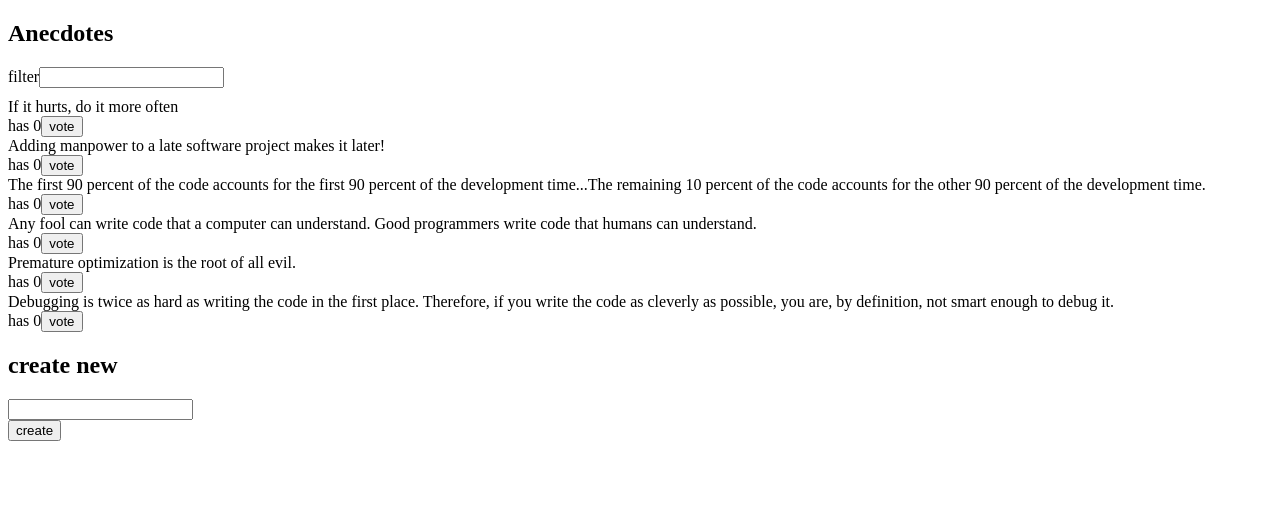
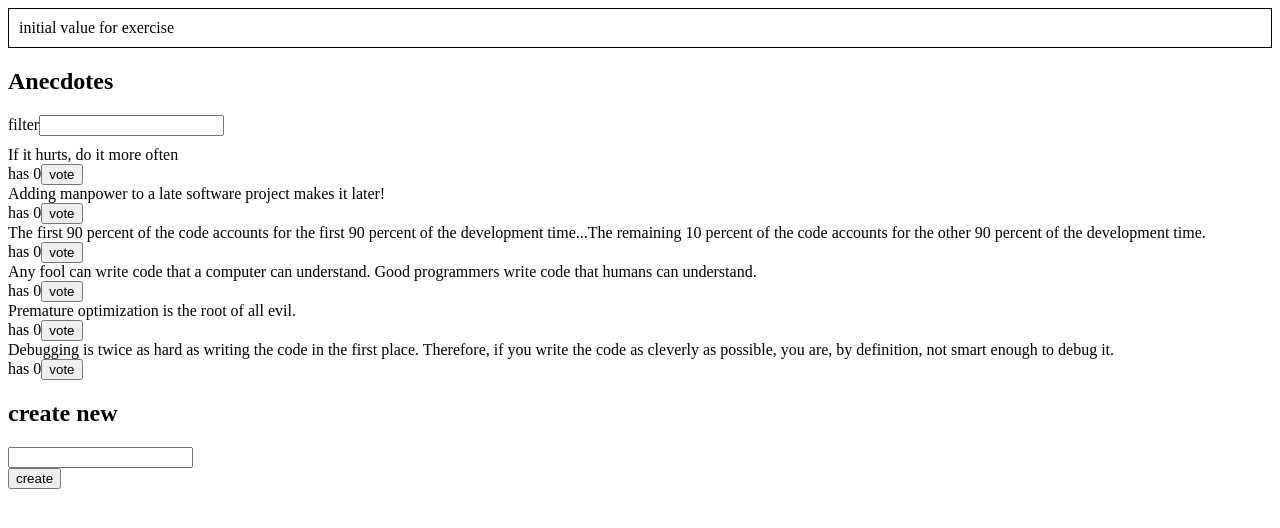
Before and after one commit to haplorhine/full-stack-open, a React (Vite) app in the folder part6/redux-anecdotes/: page / in a window 1280 px wide. Shown: the top 528 px of the page. Built offline with nearby package versions, Linux system fonts and the light colour scheme.

Commit message:
Implement 6.12 Anecdotes, step 10

```diff
--- a/part6/redux-anecdotes/src/App.jsx
+++ b/part6/redux-anecdotes/src/App.jsx
@@ -1,10 +1,12 @@
 import AnecdoteForm from './components/AnecdoteForm'
 import AnecdoteList from './components/AnecdoteList'
 import Filter from './components/Filter'
+import Notification from './components/Notification'
 
 const App = () => {
   return (
     <div>
+      <Notification />
       <h2>Anecdotes</h2>
       <Filter />
       <AnecdoteList />
--- a/part6/redux-anecdotes/src/components/Notification.jsx
+++ b/part6/redux-anecdotes/src/components/Notification.jsx
@@ -1,12 +1,16 @@
+import { useSelector } from 'react-redux'
+
 const Notification = () => {
+  const notification = useSelector(({ notification }) => notification)
+
   const style = {
     border: 'solid',
     padding: 10,
     borderWidth: 1,
-    marginBottom: 10
+    marginBottom: 10,
   }
 
-  return <div style={style}>render here notification...</div>
+  return <div style={style}>{notification}</div>
 }
 
 export default Notification
--- /dev/null
+++ b/part6/redux-anecdotes/src/reducers/notificationReducer.js
@@ -0,0 +1,16 @@
+import { createSlice } from '@reduxjs/toolkit'
+
+const initialState = 'initial value for exercise'
+
+const notificationSlice = createSlice({
+  name: 'notification',
+  initialState,
+  reducers: {
+    changeNotification(state, action) {
+      return action.payload
+    },
+  },
+})
+
+export const { changeNotification } = notificationSlice.actions
+export default notificationSlice.reducer
--- a/part6/redux-anecdotes/src/store.js
+++ b/part6/redux-anecdotes/src/store.js
@@ -2,11 +2,13 @@
 
 import anecdoteReducer from './reducers/anecdoteReducer'
 import filterReducer from './reducers/filterReducer'
+import notificationReducer from './reducers/notificationReducer'
 
 const store = configureStore({
   reducer: {
     anecdotes: anecdoteReducer,
     filter: filterReducer,
+    notification: notificationReducer,
   },
 })
 
```
